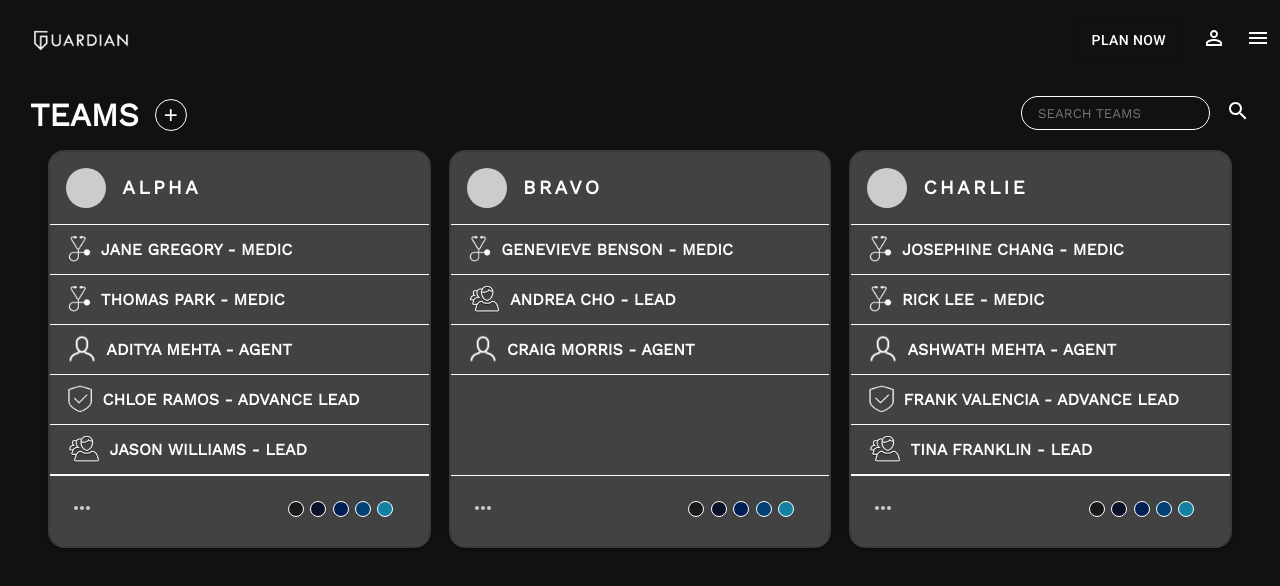
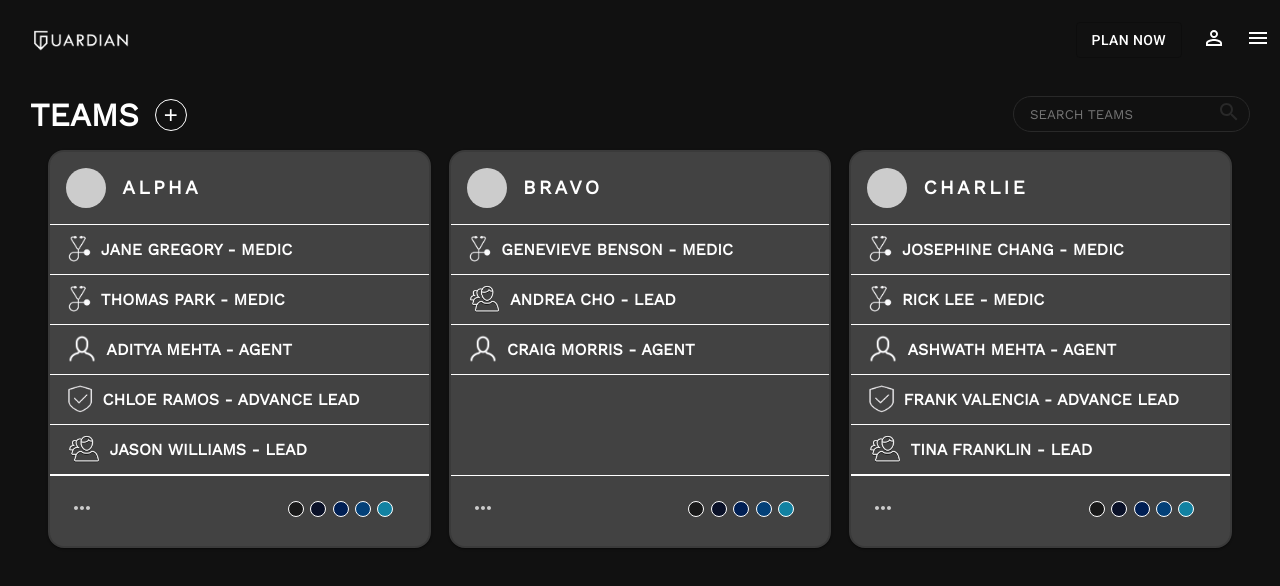
Before and after one commit to sophia2798/guardian_frontend, a React (Create React App) app: page /teams in a window 1280 px wide. Shown: the top 586 px of the page. Built offline with nearby package versions, Linux system fonts and the light colour scheme.

Commit message:
changed form styling

```diff
--- a/src/pages/Teams/Teams.css
+++ b/src/pages/Teams/Teams.css
@@ -18,14 +18,16 @@
     position: absolute;
     right: 0;
     height: 90%;
+    border: 1px solid rgb(41,41,41);
+    padding-right: 0.5rem;
+    border-radius: 999px;
 }
 
 .team-header input {
     font-family: 'Work Sans', sans-serif;
     padding-left: 1rem;
-    border: 1px solid white;
+    border: none;
     background: rgb(0,0,0,0);
-    border-radius: 999px;
     color: white;
     margin-right: 1rem;
     outline: none;
--- a/src/pages/Teams/Teams.js
+++ b/src/pages/Teams/Teams.js
@@ -47,7 +47,7 @@ function Teams() {
                 <button onClick={handleOpen} id="add-team">+</button>
                 <form>
                     <input type="text" placeholder="SEARCH TEAMS"/>
-                    <button id="team-search-submit"><SearchIcon/></button>
+                    <button id="team-search-submit"><SearchIcon style={{color:'rgb(41,41,41)'}}/></button>
                 </form>
             </div>
             <div className="team-cards-container">
--- a/src/pages/Trips/Trips.css
+++ b/src/pages/Trips/Trips.css
@@ -20,6 +20,7 @@
     position: absolute;
     right: 0;
     height: 90%;
+    padding-right: 0.5rem;
 }
 
 .search__icon {
```
